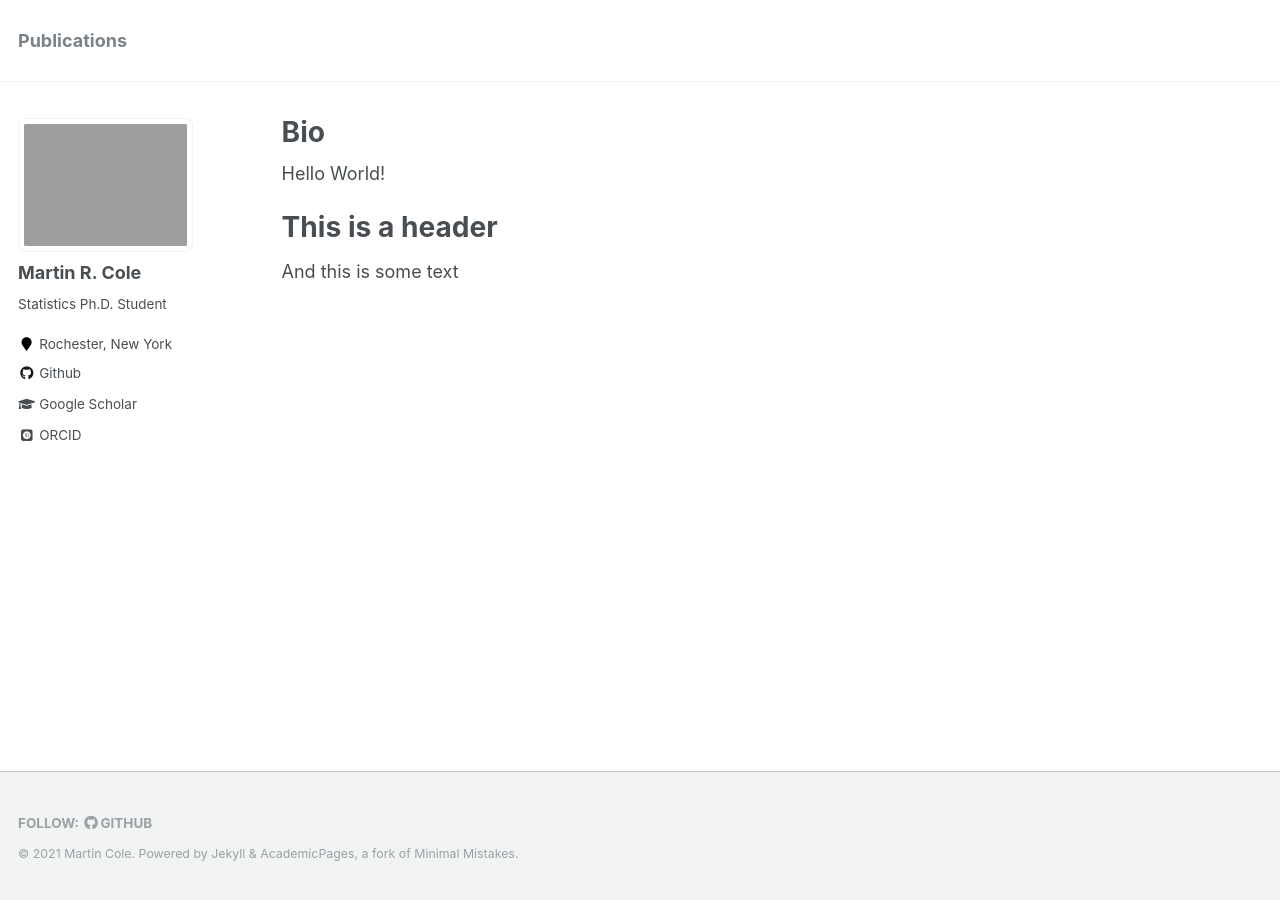
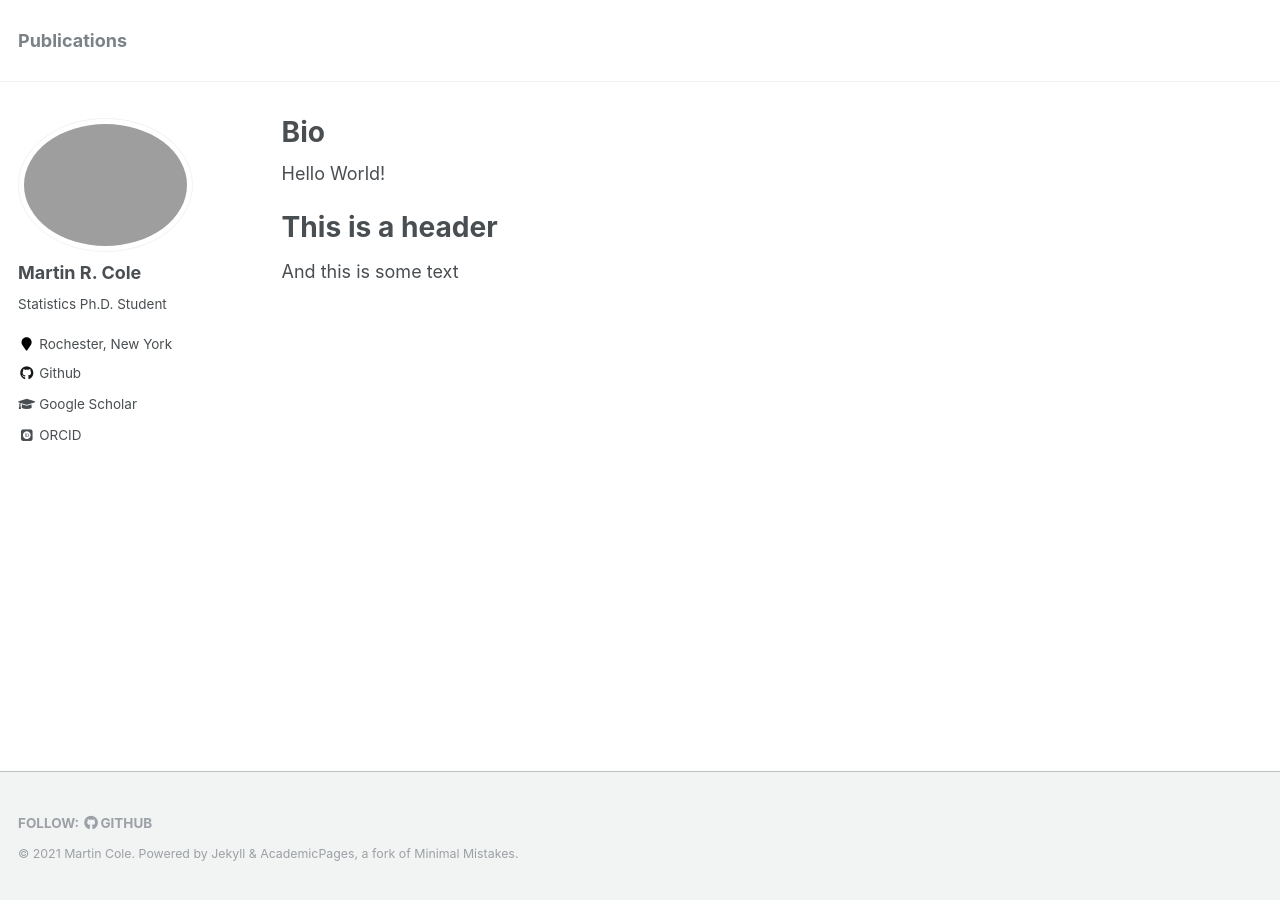
Before and after one commit to MartyCole/martycole.github.io, a Jekyll site: the page built from _pages/about.md, in a window 1280 px wide. Built offline with Jekyll 4.4.1, drawn with Linux system fonts in a browser that asks for light colours; some web fonts are replaced.

Commit message:
Update _sidebar.scss

```diff
--- a/_sass/_sidebar.scss
+++ b/_sass/_sidebar.scss
@@ -74,7 +74,7 @@
   vertical-align: top;
   width: 36px;
   // set width only, for non-square avatars
-  height: 36px;
+  // height: 36px;
 
   @include breakpoint($large) {
     display: block;
@@ -84,7 +84,7 @@
 
   img {
     max-width: 175px;
-    border-radius: 5%;
+    border-radius: 50%;
 
     @include breakpoint($large) {
       padding: 5px;
```
